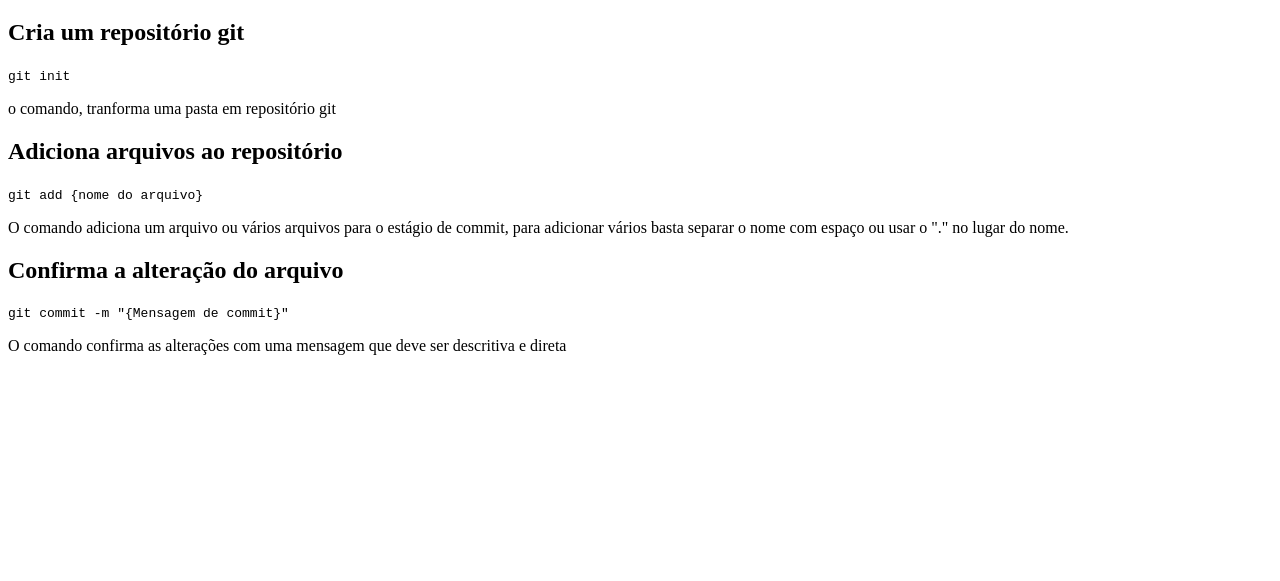
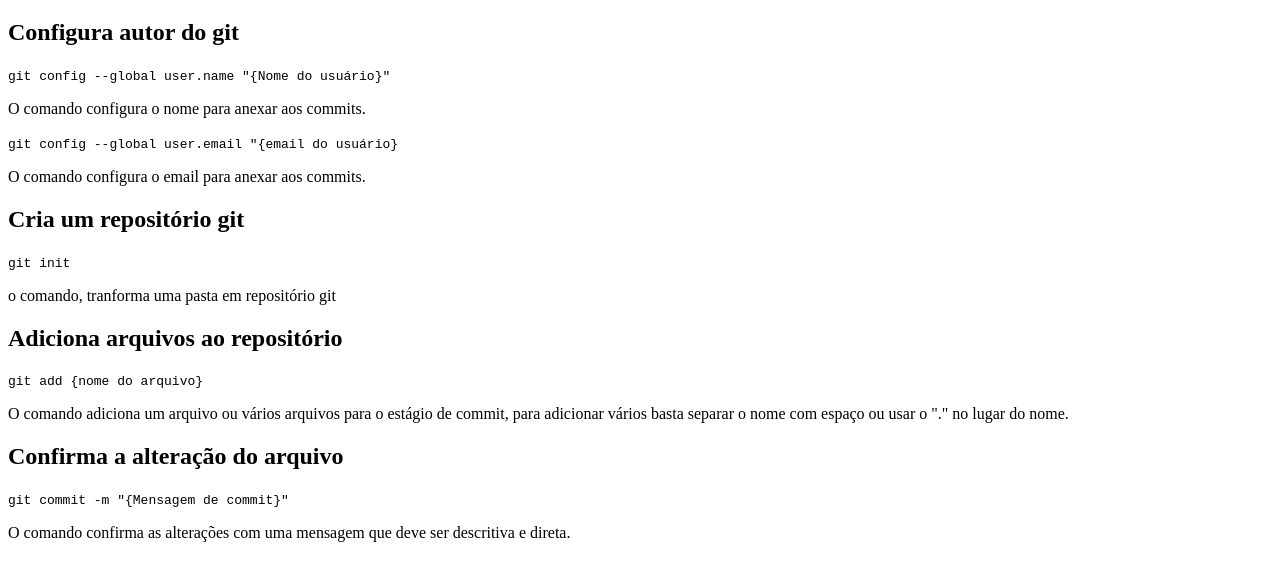
Before and after one commit to Nicolly2004/aula-git, a plain HTML site: page index.html in a window 1280 px wide. Shown: the part 61-642 px from the top of the page. Drawn offline with Linux system fonts and the light colour scheme.

Commit message:
Adiciona seção parcial de git config

```diff
--- a/index.html
+++ b/index.html
@@ -8,6 +8,20 @@
 </head>
 <body>
     <h1>Comandos git</h1>
+
+
+    <section id="configura">
+        <h2>Configura autor do git</h2>
+        <code>git config --global user.name "{Nome do usuário}"</code>
+        <p>
+            O comando configura o nome para anexar aos commits.
+        </p>
+        <code>git config --global user.email "{email do usuário}</code>
+        <p>
+            O comando configura o email para anexar aos commits.
+        </p>
+    </section>
+
 
     <section id="cria-repositorio">
         <h2>Cria um repositório git</h2>
@@ -31,7 +45,7 @@
         <code>git commit -m "{Mensagem de commit}"</code>
         <p>
             O comando confirma as alterações com uma mensagem que deve
-            ser descritiva e direta
+            ser descritiva e direta.
         </p>
      </section>
 
```
